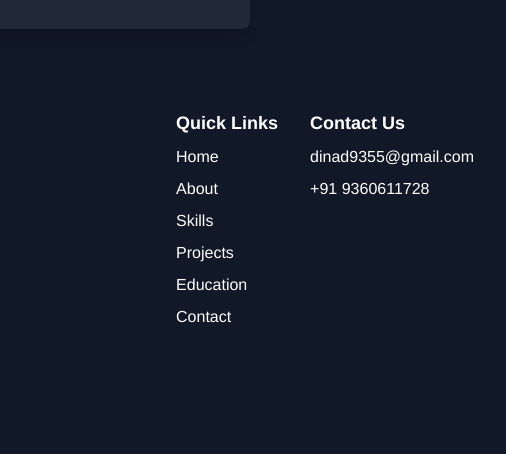
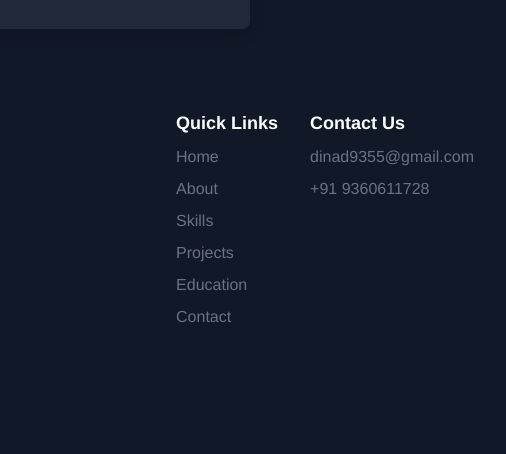
Before and after one commit to dinadina1/My-Portfolio, a plain HTML site: page index.html in a window 1280 px wide. Shown: the part 3864-4318 px from the top of the page, 774-1280 px from the left. Drawn offline with nearby package versions, Linux system fonts and the light colour scheme.

Commit message:
navbar updated

```diff
--- a/index.html
+++ b/index.html
@@ -18,6 +18,7 @@
     })();
   </script>
   <link rel="stylesheet" href="./style.css">
+
 </head>
 
 <body>
@@ -38,7 +39,7 @@
 
       <!-- desktop navbar -->
       <div class="hidden md:flex space-x-6 px-4">
-        <a href="#home" id="home-link" class="nav-link text-white font-semibold active:text-red-600">Home</a>
+        <a href="#" id="home-link" class="nav-link text-white font-semibold active:text-red-600">Home</a>
         <a href="#about" id="about-link" class="nav-link text-white font-semibold active:text-red-600">About</a>
         <a href="#skills" id="skills-link" class="nav-link text-white font-semibold active:text-red-600">Skills</a>
         <a href="#projects" id="projects-link"
@@ -62,7 +63,7 @@
       </button>
     </div>
     <div class="flex flex-col space-y-4 p-4">
-      <a href="#home" id="home-link" class="nav-link text-white font-semibold">Home</a>
+      <a href="#" id="home-link" class="nav-link text-white font-semibold">Home</a>
       <a href="#about" id="about-link" class="nav-link text-white font-semibold">About</a>
       <a href="#skills" id="skills-link" class="nav-link text-white font-semibold">Skills</a>
       <a href="#projects" id="projects-link" class="nav-link text-white font-semibold">Projects</a>
@@ -72,7 +73,7 @@
   </div>
 
   <!-- Home -->
-  <section id="home" class="py-10 px-6 text-center text-white">
+  <section id="" class="py-10 px-6 text-center text-white">
     <h4 class="text-xl font-semibold my-2 text-white">Hello</h4>
     <p class="text-6xl font-bold mb-4">I'm <span class="text-red-600">Dinakaran</span></p>
     <!-- <p class="text-2xl mb-6 font-bold">Full Stack Web Developer</p> -->
@@ -428,11 +429,11 @@
   </section>
 
   <!-- Footer -->
-  <footer class="bg-gray-900 text-white py-8">
+  <footer class="bg-gray-900 py-8">
     <div class="container mx-auto px-6 lg:px-8">
       <div class="flex flex-col lg:flex-row justify-between items-center">
         <!-- Footer Logo and Description -->
-        <div class="mb-6 lg:mb-0">
+        <div class="mb-6 lg:mb-0 text-white">
           <h1 class="text-2xl font-bold">Services</h1>
           <p class="mt-2 text-gray-400">Providing quality services and products to make your life easier.</p>
         </div>
@@ -440,21 +441,21 @@
         <!-- Footer Navigation Links -->
         <div class="flex flex-col lg:flex-row lg:space-x-8 mb-6 lg:mb-0">
           <div class="mb-4 lg:mb-0">
-            <h2 class="text-lg font-semibold">Quick Links</h2>
-            <ul class="mt-2 space-y-2">
-              <li><a href="#home" class="hover:text-gray-400 transition">Home</a></li>
-              <li><a href="#about" class="hover:text-gray-400 transition">About</a></li>
-              <li><a href="#skills" class="hover:text-gray-400 transition">Skills</a></li>
-              <li><a href="#projects" class="hover:text-gray-400 transition">Projects</a></li>
-              <li><a href="#education" class="hover:text-gray-400 transition">Education</a></li>
-              <li><a href="#contact" class="hover:text-gray-400 transition">Contact</a></li>
+            <h2 class="text-lg font-semibold text-white">Quick Links</h2>
+            <ul class="mt-2 space-y-2 text-gray-500">
+              <li><a href="#home" class="hover:text-white transition">Home</a></li>
+              <li><a href="#about" class="hover:text-white transition">About</a></li>
+              <li><a href="#skills" class="hover:text-white transition">Skills</a></li>
+              <li><a href="#projects" class="hover:text-white transition">Projects</a></li>
+              <li><a href="#education" class="hover:text-white transition">Education</a></li>
+              <li><a href="#contact" class="hover:text-white transition">Contact</a></li>
             </ul>
           </div>
           <div class="mb-4 lg:mb-0">
-            <h2 class="text-lg font-semibold">Contact Us</h2>
-            <ul class="mt-2 space-y-2">
-              <li><a href="mailto:info@example.com" class="hover:text-gray-400 transition">dinad9355@gmail.com</a></li>
-              <li><a href="tel:+1234567890" class="hover:text-gray-400 transition">+91 9360611728</a></li>
+            <h2 class="text-lg font-semibold text-white">Contact Us</h2>
+            <ul class="mt-2 space-y-2 text-gray-500">
+              <li><a href="mailto:info@example.com" class="hover:text-white transition">dinad9355@gmail.com</a></li>
+              <li><a href="tel:+1234567890" class="hover:text-white transition">+91 9360611728</a></li>
             </ul>
           </div>
         </div>
```
